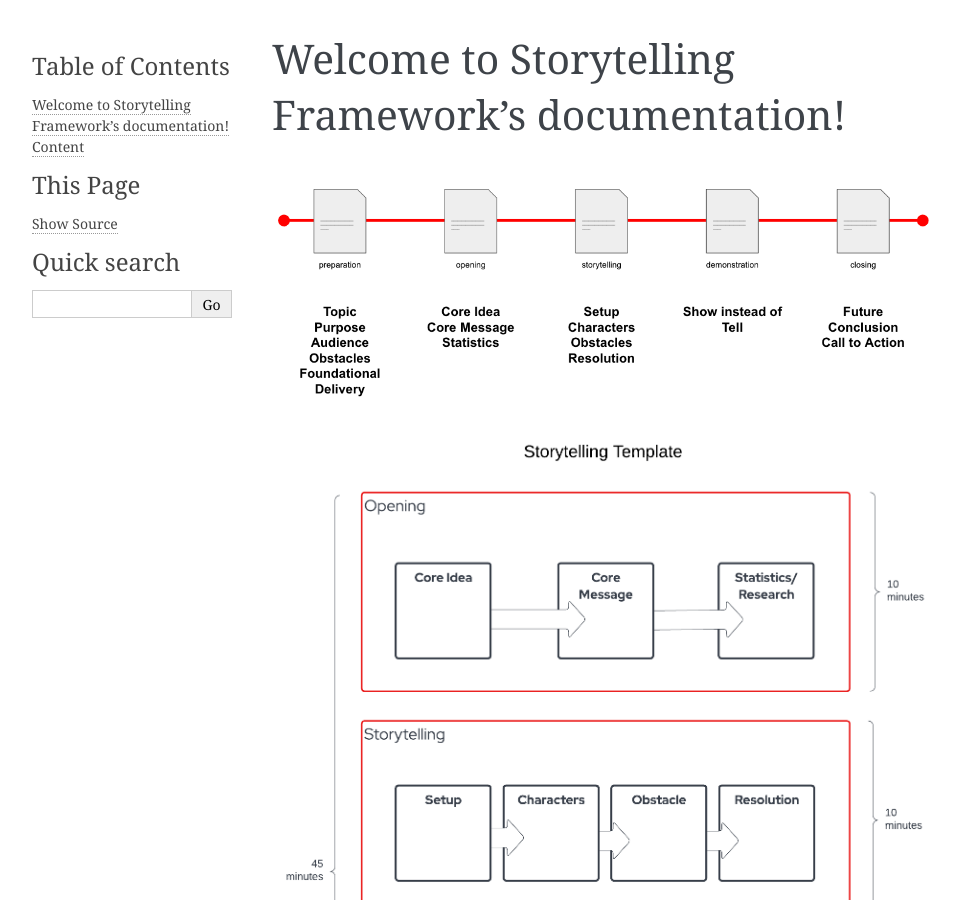
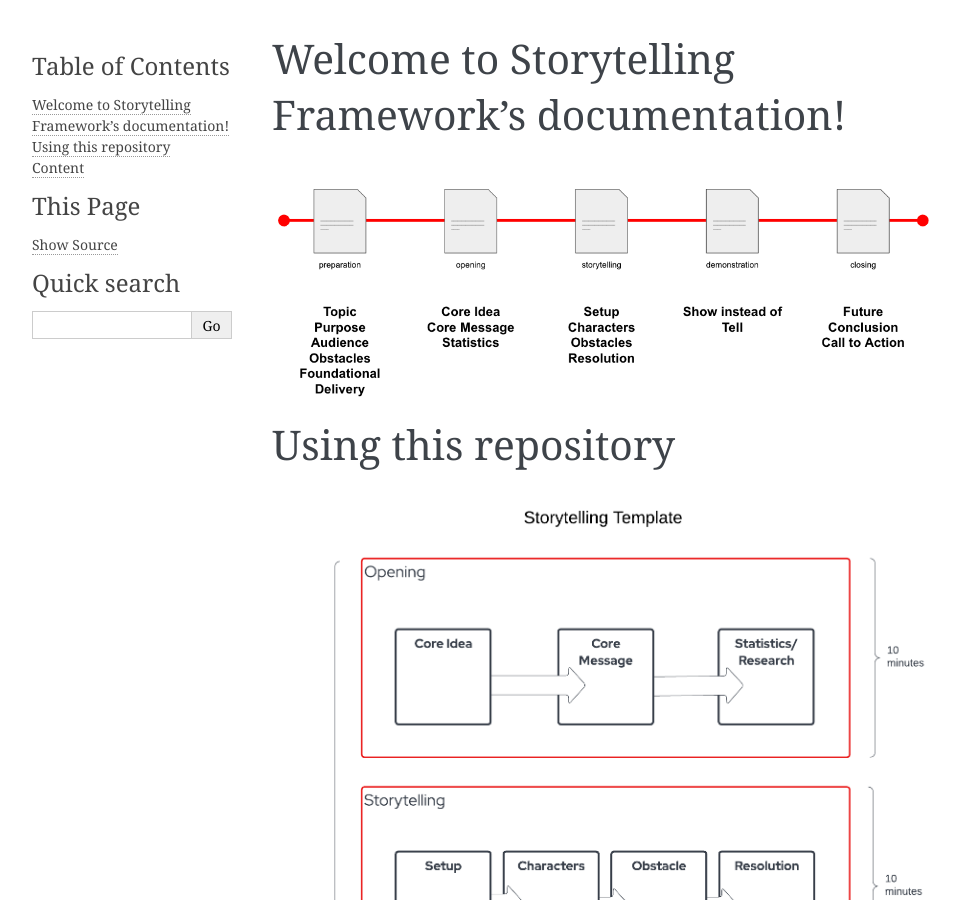
Before and after one commit to dmarcus-wire/storytelling-framework, a Sphinx documentation site: the page built from docs/source/index.rst, in a window 1280 px wide and 900 px high. Shown: the whole window, without its empty margins (148-1108 px from the left). Built offline with Sphinx 7.4.7, drawn with Linux system fonts in a browser that asks for light colours; pages that are not in the unit, such as notebooks, are missing from menus; some of the changed lines change nothing that is shown.

Commit message:
fixing the index

```diff
--- a/docs/source/index.rst
+++ b/docs/source/index.rst
@@ -6,6 +6,11 @@
 Welcome to Storytelling Framework's documentation!
 ==================================================
 .. image:: storytelling.png
+
+Using this repository
+===================
+.. Using this site can be best dodne by git cloning or forking the repository
+   Edit the docs under the docs/source/{preparation, opening, storytelling, demonstration, conclusion}.rst pages
 
 .. image:: Storytelling_Template.png
 
```
